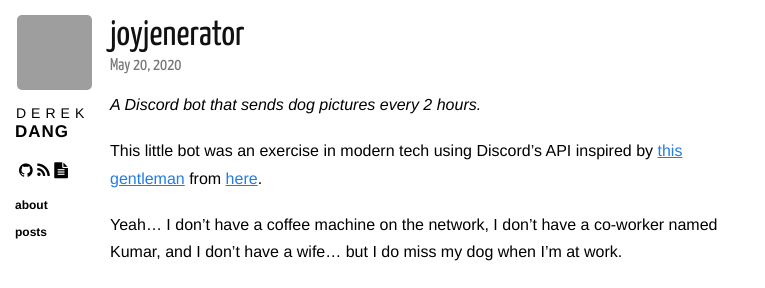
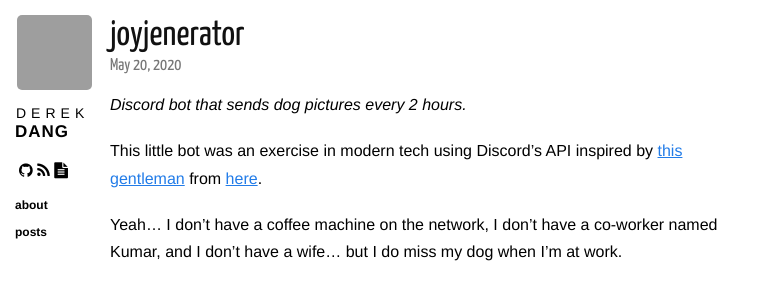
Before and after one commit to dqdang/dqdang.github.io, a Jekyll site: the page built from _posts/2020-05-20-joyjenerator.markdown, in a window 1280 px wide, cut to the strip 0-288 px from the top of the page. Shown: the whole strip, without its empty margins (0-765 px from the left). Built offline with Jekyll 4.4.1, drawn with Linux system fonts in a browser that asks for light colours; nearby versions of some CDN libraries; grey boxes are pictures that could not be loaded.

Commit message:
Fix typo

```diff
--- a/_posts/2020-05-20-joyjenerator.markdown
+++ b/_posts/2020-05-20-joyjenerator.markdown
@@ -4,7 +4,7 @@ title: joyjenerator
 category: posts
 ---
 
-*A Discord bot that sends dog pictures every 2 hours.*
+*Discord bot that sends dog pictures every 2 hours.*
 
 This little bot was an exercise in modern tech using Discord's API inspired by [this gentleman](https://bash.im/quote/436725) from [here](https://github.com/NARKOZ/hacker-scripts).
 
```
